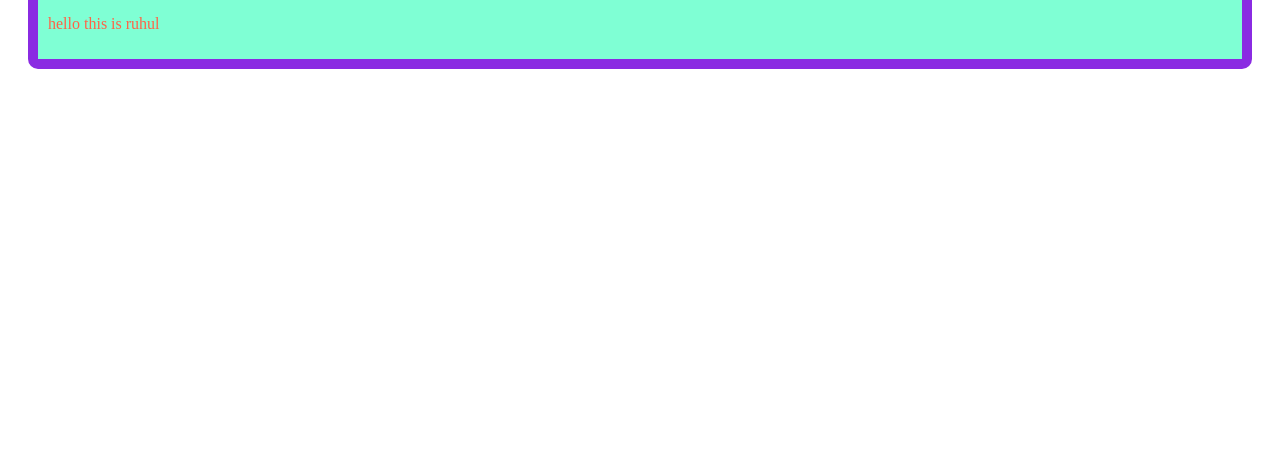
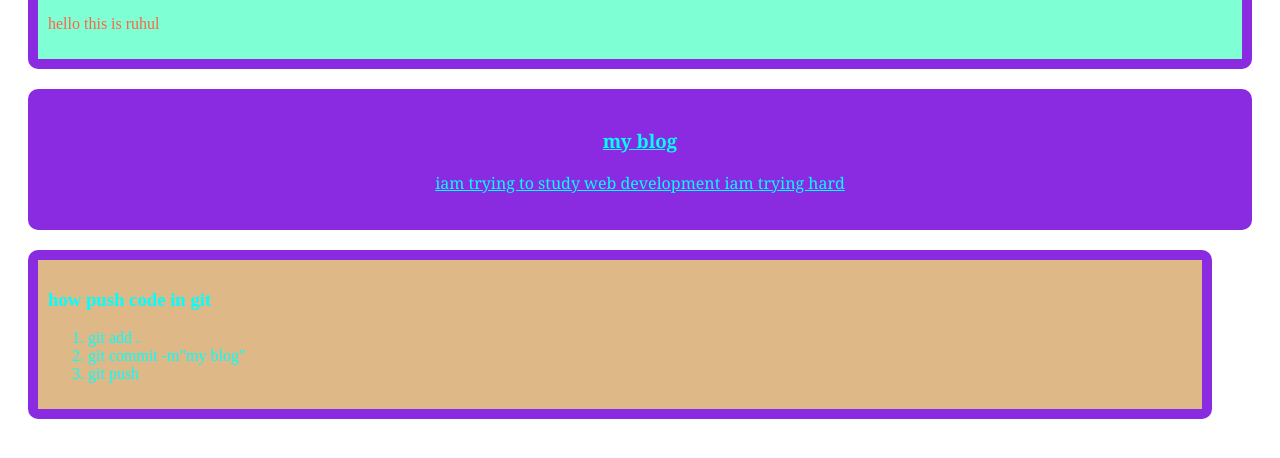
Before and after one commit to MDRUHULAMIN7/goribar-website, a plain HTML site: page index.html in a window 1280 px wide. Shown: the part 84-542 px from the top of the page. Drawn offline with Linux system fonts and the light colour scheme.

Commit message:
website commit

```diff
--- a/index.css
+++ b/index.css
@@ -7,3 +7,18 @@ div{
    box-shadow: 20px aqua;
    border-radius: 10px;
 }
+.blog{
+    background-color: blueviolet;
+    color: aqua;
+    text-align: center;
+    font-size: 20;
+    font-family: Georgia, 'Times New Roman', Times, serif;
+    text-decoration: underline;
+    font-weight: 200;
+}
+.li{
+    background-color: burlywood;
+    margin-right: 60px;
+    padding: 10px;
+    color: aqua;
+}
--- a/index.html
+++ b/index.html
@@ -11,5 +11,17 @@
         <h3>Goribar website</h3>
         <p>hello this is ruhul</p>
     </div>
+    <div class="blog">
+        <h3>my blog</h3>
+        <p>iam trying to study web development iam trying hard </p>
+    </div>
+    <div class="li">
+        <h3>how push code in git</h3>
+        <ol type="1">
+            <li>git add .</li>
+            <li>git commit -m"my blog"</li>
+            <li>git push</li>
+        </ol>
+    </div>
 </body>
 </html>
```
